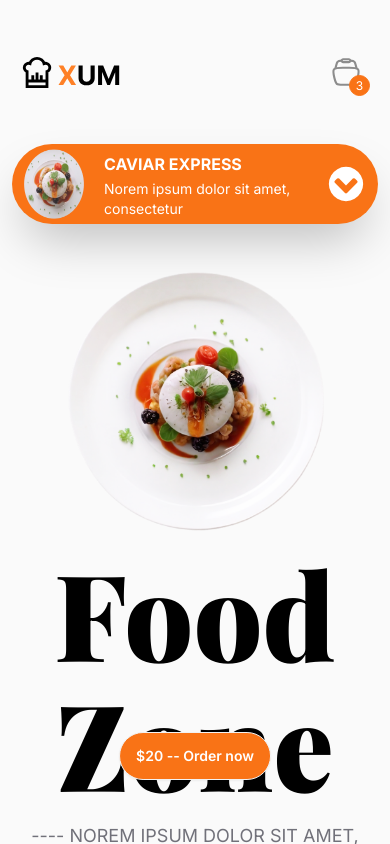
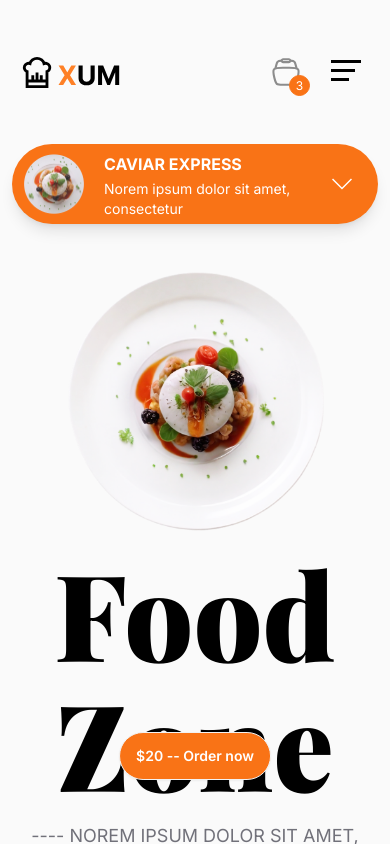
Before and after one commit to frank1003A/Food-Hero-Section-Animation, a Next.js app: page / in a window 390 px wide. Built offline with nearby package versions, Linux system fonts and the light colour scheme; a web font is replaced by a local one.

Commit message:
update page.tsx

```diff
--- a/src/app/page.tsx
+++ b/src/app/page.tsx
@@ -54,6 +54,7 @@ export default function Home() {
   const isActive = (index: number) => active === index;
 
   const handleActive = (index: number) => {
+    if (index === active) return;
     setActive(index);
     setTwirl(false);
 
@@ -86,7 +87,7 @@ export default function Home() {
 
   return (
     <>
-      <main className="w-full h-screen flex flex-col bg-zinc-50 px-3 py-10 md:px-16 relative overflow-x-hidden">
+      <main className=" w-full h-screen flex flex-col lg:bg-none bg-zinc-50 dark:bg-neutral-800 px-3 py-10 md:px-16 relative overflow-x-hidden">
         <div className="navbar justify-center max-h-16 bg-transparent text-neutral-content rounded-full z-40">
           <Link href={"/"} aria-label="xum logo">
             <svg
@@ -99,6 +100,7 @@ export default function Home() {
               <path
                 d="M26.9732 26.0147H7.09767M17.0354 26.0147V17.4966M21.2945 26.0147V20.3359M12.7764 26.0147V20.3359M26.9732 31.6934V16.5454C27.5003 16.3533 27.9844 16.0589 28.3974 15.6793C28.8105 15.2996 29.1446 14.842 29.3804 14.3329C29.6161 13.8238 29.749 13.2731 29.7714 12.7125C29.7938 12.1518 29.7052 11.5923 29.5108 11.066C29.3164 10.5397 29.0199 10.057 28.6384 9.64557C28.2569 9.23416 27.7979 8.90215 27.2877 8.66862C26.7775 8.43508 26.2263 8.30462 25.6655 8.28471C25.1048 8.2648 24.5457 8.35585 24.0202 8.55262C23.495 5.96028 20.5278 3.2998 17.0354 3.2998C13.543 3.2998 10.5759 5.96028 10.0506 8.55262C8.99069 8.16103 7.81864 8.20654 6.79228 8.67911C5.76592 9.15169 4.96932 10.0126 4.57774 11.0725C4.18616 12.1325 4.23166 13.3045 4.70424 14.3309C5.17682 15.3572 6.03776 16.1538 7.09767 16.5454V31.6934H26.9732Z"
                 stroke="black"
+                className="dark:stroke-white"
                 stroke-width="2.83936"
               />
               <path
@@ -107,6 +109,7 @@ export default function Home() {
               />
               <path
                 d="M70.5783 10.6024H74.6948V23.2464C74.6948 24.6661 74.3557 25.9083 73.6775 26.9731C73.0057 28.0378 72.0645 28.8681 70.854 29.4639C69.6435 30.0533 68.2333 30.348 66.6235 30.348C65.0074 30.348 63.594 30.0533 62.3835 29.4639C61.173 28.8681 60.2318 28.0378 59.56 26.9731C58.8882 25.9083 58.5522 24.6661 58.5522 23.2464V10.6024H62.6687V22.8947C62.6687 23.6362 62.8303 24.2953 63.1535 24.8721C63.4831 25.4488 63.9458 25.902 64.5415 26.2316C65.1373 26.5611 65.8313 26.7259 66.6235 26.7259C67.4221 26.7259 68.1161 26.5611 68.7055 26.2316C69.3012 25.902 69.7607 25.4488 70.084 24.8721C70.4135 24.2953 70.5783 23.6362 70.5783 22.8947V10.6024ZM78.0815 10.6024H83.1582L88.52 23.6837H88.7482L94.11 10.6024H99.1866V30.0723H95.1937V17.3998H95.0321L89.9935 29.9772H87.2746L82.236 17.3522H82.0744V30.0723H78.0815V10.6024Z"
+                className="dark:fill-white"
                 fill="black"
               />
             </svg>
@@ -118,7 +121,7 @@ export default function Home() {
                   <li
                     className={clsx(
                       "font-[inter] capitalize cursor-pointer",
-                      index === 1 && "text-[#232323] font-bold"
+                      index === 1 && "text-[#232323] dark:text-white font-bold"
                     )}
                     key={nav.name}
                   >
@@ -127,6 +130,7 @@ export default function Home() {
                 );
               })}
             </ul>
+
             <div className="indicator w-fit h-fit">
               <span className="indicator-item translate-x-0 translate-y-0 badge badge-primary bg-orange-500 border-orange-500 indicator-bottom text-white w-[21px] h-[21px] text-[12px] px-[.3rem]">
                 {noti.length === 0 ? 3 : 3 + noti.length}
@@ -160,6 +164,13 @@ export default function Home() {
                 </svg>
               </button>
             </div>
+            <button className="lg:hidden btn btn-ghost btn-circle">
+              <svg viewBox="0 0 100 80" width="30" height="30">
+                <rect width="100" height="10"></rect>
+                <rect y="30" width="80" height="10"></rect>
+                <rect y="60" width="60" height="10"></rect>
+              </svg>
+            </button>
           </div>
         </div>
 
@@ -168,7 +179,7 @@ export default function Home() {
           <div className="flex flex-col justify-center gap-4 w-full lg:w-[30%] h-full text-center">
             <div
               className={clsx(
-                "text-black text-[120px] md:text-[150px] font-black  leading-[130.29px]",
+                "text-black dark:text-white text-[120px] md:text-[150px] font-black  leading-[130.29px]",
                 playFairDisplay.className
               )}
             >
@@ -176,7 +187,7 @@ export default function Home() {
               <br />
               Zone
             </div>
-            <div className="flex items-start gap-1">
+            <div className="flex gap-1 items-center justify-center">
               <div
                 className={clsx(
                   "text-zinc-500 text-lg font-normal font-['Inter'] uppercase leading-[26.96px]"
@@ -189,20 +200,19 @@ export default function Home() {
           {/** Central Image */}
           <div className="flex flex-col relative w-full lg:max-w-[620px] h-fit z-0">
             <div
-              onClick={openNav}
               className={clsx(
-                "flex items-center relative lg:hidden my-10 transition-all cursor-pointer py-2 px-3 h-[80px] rounded-full bg-orange-500 w-full shadow-2xl",
+                "flex items-center relative lg:hidden my-10 transition-all cursor-pointer py-2 px-3 h-[80px] rounded-full bg-orange-500 w-full shadow-lg",
                 active === 1 && "bg-purple-500",
                 active === 2 && "bg-yellow-500",
                 active === 3 && "bg-red-500"
               )}
             >
-              <div className="flex gap-5">
+              <div className="flex gap-5 items-center">
                 <Image
                   src={menus[active].img}
                   alt={menus[active].name}
                   width={60}
-                  height={60}
+                  height={30}
                 />
 
                 <div
@@ -219,23 +229,24 @@ export default function Home() {
                   </span>
                 </div>
               </div>
-              <span className="ml-auto">
+              <button
+                onClick={openNav}
+                className="btn btn-ghost btn-circle ml-auto"
+              >
                 <svg
-                  className="svg-icon"
-                  style={{
-                    width: "40px",
-                    height: "40px",
-                    verticalAlign: "middle",
-                    fill: "white",
-                    overflow: "hidden",
-                  }}
-                  viewBox="0 0 1024 1024"
+                  fill="#FFFFFF"
+                  height="20px"
+                  width="20px"
                   version="1.1"
+                  id="Layer_1"
                   xmlns="http://www.w3.org/2000/svg"
+                  xmlnsXlink="http://www.w3.org/1999/xlink"
+                  viewBox="0 0 407.437 407.437"
+                  xmlSpace="preserve"
                 >
-                  <path d="M537.819429 742.253714l259.437714-259.437714q10.825143-10.825143 10.825143-25.746286t-10.825143-25.746286l-58.294857-58.294857q-10.825143-10.825143-25.746286-10.825143t-25.746286 10.825143l-175.396571 175.396571-175.396571-175.396571q-10.825143-10.825143-25.746286-10.825143t-25.746286 10.825143l-58.294857 58.294857q-10.825143 10.825143-10.825143 25.746286t10.825143 25.746286l259.437714 259.437714q10.825143 10.825143 25.746286 10.825143t25.746286-10.825143zM950.930286 512q0 119.442286-58.88 220.306286t-159.744 159.744-220.306286 58.88-220.306286-58.88-159.744-159.744-58.88-220.306286 58.88-220.306286 159.744-159.744 220.306286-58.88 220.306286 58.88 159.744 159.744 58.88 220.306286z" />
+                  <polygon points="386.258,91.567 203.718,273.512 21.179,91.567 0,112.815 203.718,315.87 407.437,112.815 " />
                 </svg>
-              </span>
+              </button>
             </div>
 
             <span
@@ -284,13 +295,11 @@ export default function Home() {
                   aria-label={menu.name}
                   onMouseEnter={handleMouseEnter}
                   onMouseLeave={handleMouseLeave}
-                  onClick={() => handleActive(index)}
-                  tabIndex={0}
                   className={clsx(
-                    "flex w-full transition-all cursor-pointer py-2 px-3 h-[80px] rounded-full lg:rounded-none lg:right-0 lg:rounded-tl-full lg:rounded-bl-full",
+                    "flex w-full transition-all cursor-pointer h-[80px] rounded-full lg:rounded-none lg:right-0 lg:rounded-tl-full lg:rounded-bl-full",
                     isActive(index)
                       ? "bg-orange-500 w-full lg:w-[30rem] shadow-2xl"
-                      : "bg-white lg:w-96 w-[95%] shadow-none",
+                      : "bg-white dark:bg-neutral-600 lg:w-96 w-[95%] shadow-none",
                     !isActive(index) &&
                       "hover:shadow-2xl hover:w-full lg:hover:w-[30rem]",
                     isActive(index) && index === 1
@@ -306,7 +315,10 @@ export default function Home() {
                     toggleView && "animate-slide-up lg:animate-none"
                   )}
                 >
-                  <div className="flex gap-5">
+                  <button
+                    onClick={() => handleActive(index)}
+                    className="flex justify-start gap-5 w-full h-full  py-2 px-3 rounded-[inherit]"
+                  >
                     <Image
                       src={menu.img}
                       alt={menu.name}
@@ -316,18 +328,20 @@ export default function Home() {
 
                     <div
                       className={clsx(
-                        "flex flex-col justify-center gap-0 leading-4 py-0 transition-all ",
-                        isActive(index) ? "text-white" : "text-zinc-800"
+                        "flex flex-col items-start h-full justify-center gap-0 leading-4 py-0 transition-all ",
+                        isActive(index)
+                          ? "text-white"
+                          : "text-zinc-800 dark:text-white"
                       )}
                     >
                       <span className=" text-[16px] font-bold font-['Inter'] uppercase leading-[30px]">
                         {menu.name}
                       </span>
-                      <span className="text-sm font-normal font-['Inter'] ">
+                      <span className="text-sm font-normal font-['Inter'] text-left">
                         {menu.description}
                       </span>
                     </div>
-                  </div>
+                  </button>
                 </li>
               );
             })}
@@ -346,8 +360,8 @@ export default function Home() {
       </main>
 
       {/** Notification Modal */}
-      <dialog id="notification_modal" className="modal" ref={modalRef}>
-        <div className="modal-box  border-2 border-orange-500">
+      <dialog id="notification_modal" className="modal " ref={modalRef}>
+        <div className="modal-box  border-2 border-orange-500 dark:bg-neutral-800">
           <form method="dialog">
             {/* if there is a button in form, it will close the modal */}
             <button className="btn btn-sm btn-circle btn-ghost absolute right-2 top-2">
@@ -356,15 +370,15 @@ export default function Home() {
           </form>
           <h3 className="font-bold text-lg font-[inter]">Notifications</h3>
           <div className="flex flex-col gap-2 mt-2">
-            <div className="flex w-full bg-zinc-300 rounded-md gap-2 p-2 ">
+            <div className="flex w-full bg-zinc-300 dark:bg-neutral-600 rounded-md gap-2 p-2 ">
               <div className="h-full flex justify-start">
                 <span>🎉</span>
               </div>
               <div>
-                <span className="font-[inter] text-[12px] font-bold">
+                <span className="font-[inter] text-[12px] dark:text-white  font-bold">
                   Welcome to Xum{" "}
                 </span>
-                <span className="text-ellipsis line-clamp-2 text-[12px] leading-4">
+                <span className="text-ellipsis line-clamp-2 text-[12px] dark:text-white leading-4">
                   Lorem ipsum dolor sit amet consectetur adipisicing elit. Quas
                   assumenda placeat culpa maiores a ipsam eius temporibus animi
                   voluptates tempore, recusandae corrupti eaque quod unde et
@@ -372,16 +386,16 @@ export default function Home() {
                 </span>
               </div>
             </div>
-            <div className="flex items-center w-full bg-zinc-300 rounded-md p-2">
-              <span className="text-ellipsis line-clamp-2 text-[12px] leading-4">
+            <div className="flex items-center w-full bg-zinc-300 dark:bg-neutral-600 rounded-md p-2">
+              <span className="text-ellipsis line-clamp-2 text-[12px] dark:text-white leading-4">
                 Lorem ipsum dolor sit amet consectetur adipisicing elit. Quas
                 assumenda placeat culpa maiores a ipsam eius temporibus animi
                 voluptates tempore, recusandae corrupti eaque quod unde et modi,
                 omnis nulla doloremque.
               </span>
             </div>
-            <div className="flex items-center w-full bg-zinc-300 rounded-md p-2">
-              <span className="text-ellipsis line-clamp-2 text-[12px] leading-4">
+            <div className="flex items-center w-full bbg-zinc-300 dark:bg-neutral-600 rounded-md p-2">
+              <span className="text-ellipsis line-clamp-2 text-[12px] dark:text-white leading-4">
                 Lorem ipsum dolor sit amet consectetur adipisicing elit. Quas
                 assumenda placeat culpa maiores a ipsam eius temporibus animi
                 voluptates tempore, recusandae corrupti eaque quod unde et modi,
@@ -392,10 +406,10 @@ export default function Home() {
               return (
                 <div
                   key={n}
-                  className="flex items-center w-full bg-zinc-300 rounded-md p-2 gap-2"
+                  className="flex items-center w-full bg-zinc-300 dark:bg-neutral-600 rounded-md p-2 gap-2"
                 >
                   <span>🎉</span>
-                  <span className="text-ellipsis line-clamp-2 text-[12px] leading-4">
+                  <span className="text-ellipsis line-clamp-2 text-[12px] dark:text-white leading-4">
                     {n}
                   </span>
                 </div>
```
